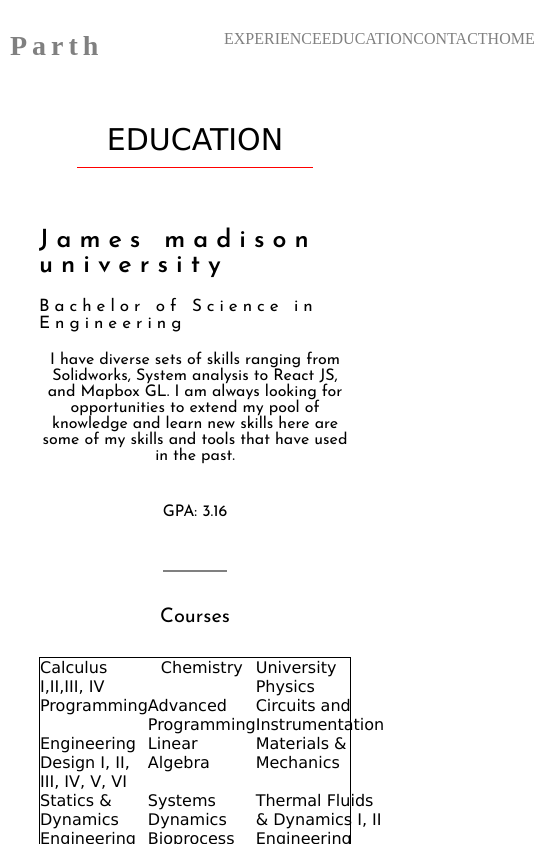
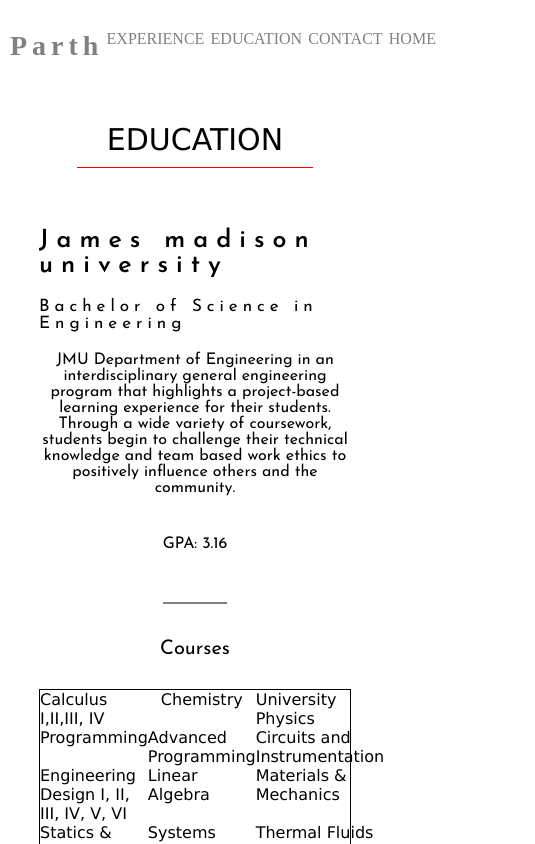
Before and after one commit to patel2pa/My_Site, a React (Create React App) app: page /education in a window 390 px wide. Shown: the top 844 px of the page, 535 px wide, since content can reach past the window. Built offline with nearby package versions, Linux system fonts and the light colour scheme; a web font is replaced by a local one.

Commit message:
touch of responsive design

```diff
--- a/public/index.html
+++ b/public/index.html
@@ -18,6 +18,7 @@
     <link href="https://fonts.googleapis.com/css2?family=Peralta&display=swap" rel="stylesheet">
     <link rel = "stylesheet" href = "https://stackpath.bootstrapcdn.com/font-awesome/4.7.0/css/font-awesome.min.css">
     <link href="https://fonts.googleapis.com/css2?family=Open+Sans+Condensed:wght@300&display=swap" rel="stylesheet">
+
     <!--
       Notice the use of %PUBLIC_URL% in the tags above.
       It will be replaced with the URL of the `public` folder during the build.
--- a/src/Components/components2.0/About.css
+++ b/src/Components/components2.0/About.css
@@ -20,8 +20,8 @@
 }
 
 .SelfImage{
-    height:300px;
-    width: auto;
+    height:auto;
+    width: 100%;
 }
 
 .aboutDescription{
--- a/src/Components/components2.0/Header.css
+++ b/src/Components/components2.0/Header.css
@@ -13,8 +13,6 @@
     justify-content: space-between;
     padding: 30px 0;
     font-family: 'Peralta', cursive;;
-    background-color: rgba(0, 0, 255, 0) !important;
-
 }
 
 .logo {
@@ -33,6 +31,8 @@
     list-style-type: none;
     margin-right: 10px;
 }
+
+
 
 a{
     color: gray !important;
@@ -87,3 +87,35 @@
 grid-template-columns: 1fr;
 opacity: 0.5;
 }
+
+
+
+@media only screen and (max-width: 950px){
+
+    .top-nav{
+        justify-content: center;
+    }
+
+
+    .top-nav li {
+        margin-left:2%;
+        margin-right: 2%;
+    }
+
+}
+
+
+
+@media only screen and (max-width: 650px){
+
+    .top-nav{
+        justify-content: start;
+    }
+
+
+    .top-nav li {
+        margin-left:2%;
+        margin-right: 2%;
+    }
+
+}
--- a/src/Components/components2.0/Header.js
+++ b/src/Components/components2.0/Header.js
@@ -11,9 +11,6 @@
 
             <div className="hero container">
 
-            {/* <div className="hero-copy">
-                <img className = "selfImage" src = {parthImage}/>
-            </div> */}
 
             <div className = "name">
                 Parth A Patel
--- a/src/Components/components2.0/Nav.js
+++ b/src/Components/components2.0/Nav.js
@@ -1,12 +1,11 @@
 import React from "react";
 import "./Header.css";
-import parthImage from  "./images/Parth_image.jpg"
 
 class Header extends React.Component{
     render(){
         return(
             <div>
-            <div className="top-nav ">
+            <div className="top-nav">
             <div className="logo"><a href="/">Parth</a></div>
             <ul>
                 <li><a href="/experience">Experience</a></li>
--- a/src/Components/components2.0/education.js
+++ b/src/Components/components2.0/education.js
@@ -19,10 +19,11 @@
                 Bachelor of Science in Engineering
                 </div>
                 <div className="educationDescription">
-                I have diverse sets of skills ranging from Solidworks,
-                System analysis to React JS, and Mapbox GL.
-                I am always looking for opportunities to extend my pool of
-                knowledge and learn new skills here are some of my skills and tools that have used in the past.
+                JMU Department of Engineering in an interdisciplinary general engineering
+                program that highlights a project-based learning experience for
+                their students. Through a wide variety of coursework,
+                students begin to challenge their technical knowledge and team
+                based work ethics to positively influence others and the community.
                 </div>
                 <div className = "GPA">
                     GPA: 3.16
```
